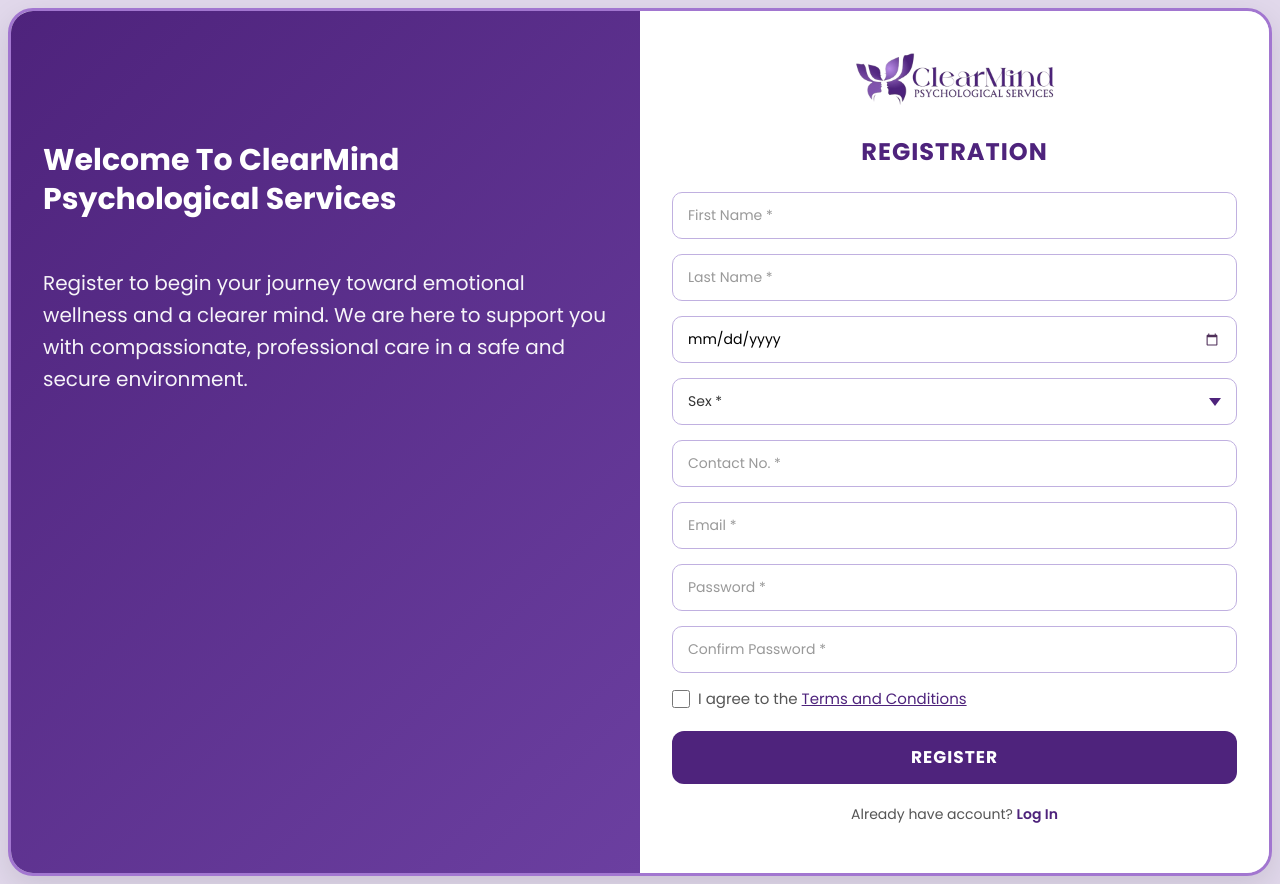
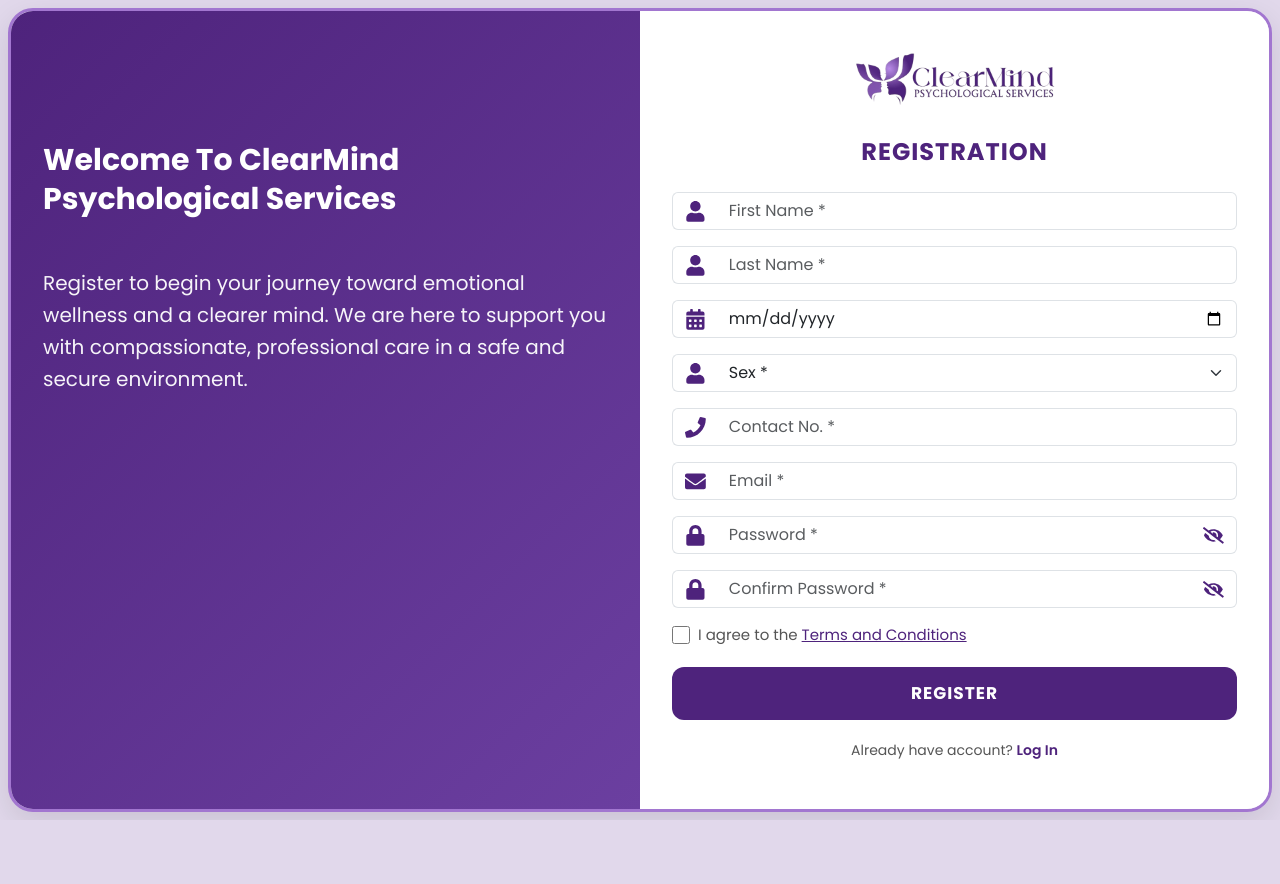
Before and after one commit to miriammulawin/ClearMind, a React (Vite) app in the folder clearmind-frontend/: page /register in a window 1280 px wide. After the commit the page ends 820 px from the top, so only its background shows below. Built offline with nearby package versions, Linux system fonts and the light colour scheme.

Commit message:
updated register

```diff
--- a/clearmind-frontend/src/ClientPages/Registration.css
+++ b/clearmind-frontend/src/ClientPages/Registration.css
@@ -20,7 +20,7 @@
 }
 
 .registration-wrapper {
-  margin:0 auto;
+  margin: 0 auto;
   width: 100%;
   max-width: 1400px;
   background: white;
@@ -30,11 +30,10 @@
   box-shadow: 0 10px 30px rgba(0, 0, 0, 0.1);
 }
 
-/* Left Panel - Welcome Section */
 .left-panel {
   background: linear-gradient(135deg, #4e237c 0%, #6b3fa0 100%);
   color: white;
-  padding:50px 32px;
+  padding: 50px 32px;
   display: flex;
   flex-direction: column;
   justify-content: flex-start;
@@ -56,7 +55,6 @@
   color: #ffff !important;
 }
 
-/* Right Panel - Form Section */
 .right-panel {
   padding: 32px;
   background: rgba(255, 255, 255, 0.72);
@@ -81,7 +79,6 @@
   letter-spacing: 1px;
 }
 
-/* Form Inputs */
 .form-input {
   width: 100%;
   padding: 12px 15px;
@@ -106,7 +103,6 @@
   color: #999;
 }
 
-/* Select Dropdown Styling */
 select.form-input {
   appearance: none;
   background: white
@@ -123,7 +119,6 @@
   padding: 10px;
 }
 
-/* Date Input Calendar Icon */
 input[type="date"].form-input {
   cursor: pointer;
 }
@@ -133,7 +128,6 @@
   filter: invert(20%) sepia(50%) saturate(500%) hue-rotate(240deg);
 }
 
-/* Error Text */
 .error-text {
   display: block;
   color: #dc3545;
@@ -142,7 +136,6 @@
   margin-bottom: 10px;
 }
 
-/* Checkbox */
 .checkbox-container {
   display: flex;
   align-items: center;
@@ -168,7 +161,6 @@
   text-decoration: underline;
 }
 
-/* Submit Button */
 .submit-btn {
   width: 100%;
   padding: 14px;
@@ -187,7 +179,6 @@
   background: #3a1a5e;
 }
 
-/* Login Link */
 .login-link {
   text-align: center;
   font-size: 14px;
@@ -209,3 +200,13 @@
 .login-link button:hover {
   text-decoration: underline;
 }
+
+input[type="password"]::-ms-reveal,
+input[type="password"]::-ms-clear {
+  display: none;
+}
+
+ .input-icon {
+   font-size: 1.3rem;
+  color: #4e237c;
+ }
--- a/clearmind-frontend/src/ClientPages/Registration.jsx
+++ b/clearmind-frontend/src/ClientPages/Registration.jsx
@@ -2,9 +2,20 @@
 import { useNavigate } from "react-router-dom";
 import "./Registration.css";
 import logo_registration from "../assets/CMPS_Logo.png";
+import {
+  FaEye,
+  FaEyeSlash,
+  FaUser,
+  FaCalendarAlt,
+  FaPhone,
+  FaEnvelope,
+  FaLock,
+} from "react-icons/fa";
 
 function Registration() {
   const navigate = useNavigate();
+  const [showPassword, setShowPassword] = useState(false);
+  const [showConfirmPassword, setShowConfirmPassword] = useState(false);
 
   const [formData, setFormData] = useState({
     firstName: "",
@@ -88,43 +99,89 @@
           <h3 className="form-title">REGISTRATION</h3>
 
           <form onSubmit={handleSubmit} noValidate>
+            <div className="mb-3">
+              <div className="input-group">
+                <span className="input-group-text bg-white border-end-0 input-icon">
+                  <FaUser />
+                </span>
+
                 <input
                   type="text"
                   name="firstName"
-              className={`form-input ${errors.firstName ? "error" : ""}`}
+                  className={`form-control border-start-0 ${
+                    errors.firstName ? "is-invalid" : ""
+                  }`}
                   placeholder="First Name *"
                   value={formData.firstName}
                   onChange={handleChange}
                 />
+              </div>
+
               {errors.firstName && (
-              <span className="error-text">{errors.firstName}</span>
+                <div className="invalid-feedback d-block">
+                  {errors.firstName}
+                </div>
               )}
+            </div>
+
+            <div className="mb-3">
+              <div className="input-group">
+                <span className="input-group-text bg-white border-end-0 input-icon">
+                  <FaUser />
+                </span>
 
                 <input
                   type="text"
                   name="lastName"
-              className={`form-input ${errors.lastName ? "error" : ""}`}
+                  className={`form-control border-start-0 ${
+                    errors.lastName ? "is-invalid" : ""
+                  }`}
                   placeholder="Last Name *"
                   value={formData.lastName}
                   onChange={handleChange}
                 />
+              </div>
+
               {errors.lastName && (
-              <span className="error-text">{errors.lastName}</span>
+                <div className="invalid-feedback d-block">
+                  {errors.lastName}
+                </div>
               )}
+            </div>
+
+            <div className="mb-3">
+              <div className="input-group">
+                <span className="input-group-text bg-white border-end-0 input-icon">
+                  <FaCalendarAlt />
+                </span>
 
                 <input
                   type="date"
                   name="dob"
-              className={`form-input ${errors.dob ? "error" : ""}`}
-              placeholder="Date of Birth *"
+                  className={`form-control border-start-0 ${
+                    errors.dob ? "is-invalid" : ""
+                  }`}
                   value={formData.dob}
                   onChange={handleChange}
                 />
-            {errors.dob && <span className="error-text">{errors.dob}</span>}
+              </div>
+
+              {errors.dob && (
+                <div className="invalid-feedback d-block">{errors.dob}</div>
+              )}
+            </div>
+
+            <div className="mb-3">
+              <div className="input-group">
+                <span className="input-group-text bg-white border-end-0 input-icon">
+                  <FaUser />
+                </span>
 
                 <select
                   name="sex"
-              className={`form-input ${errors.sex ? "error" : ""}`}
+                  className={`form-select border-start-0 ${
+                    errors.sex ? "is-invalid" : ""
+                  }`}
                   value={formData.sex}
                   onChange={handleChange}
                 >
@@ -132,53 +189,134 @@
                   <option value="male">Male</option>
                   <option value="female">Female</option>
                 </select>
-            {errors.sex && <span className="error-text">{errors.sex}</span>}
+              </div>
+
+              {errors.sex && (
+                <div className="invalid-feedback d-block">{errors.sex}</div>
+              )}
+            </div>
+
+            <div className="mb-3">
+              <div className="input-group">
+                <span className="input-group-text bg-white border-end-0 input-icon">
+                  <FaPhone />
+                </span>
 
                 <input
                   type="tel"
                   name="contactNo"
-              className={`form-input ${errors.contactNo ? "error" : ""}`}
+                  className={`form-control border-start-0 ${
+                    errors.contactNo ? "is-invalid" : ""
+                  }`}
                   placeholder="Contact No. *"
                   value={formData.contactNo}
                   onChange={handleChange}
                 />
+              </div>
+
               {errors.contactNo && (
-              <span className="error-text">{errors.contactNo}</span>
+                <div className="invalid-feedback d-block">
+                  {errors.contactNo}
+                </div>
               )}
+            </div>
+
+            <div className="mb-3">
+              <div className="input-group">
+                <span className="input-group-text bg-white border-end-0 input-icon">
+                  <FaEnvelope />
+                </span>
 
                 <input
                   type="email"
                   name="email"
-              className={`form-input ${errors.email ? "error" : ""}`}
+                  className={`form-control border-start-0 ${
+                    errors.email ? "is-invalid" : ""
+                  }`}
                   placeholder="Email *"
                   value={formData.email}
                   onChange={handleChange}
                 />
-            {errors.email && <span className="error-text">{errors.email}</span>}
+              </div>
 
+              {errors.email && (
+                <div className="invalid-feedback d-block">{errors.email}</div>
+              )}
+            </div>
+
+            <div className="mb-3">
+              <div className="input-group">
+                {/* LEFT LOCK ICON */}
+                <span className="input-group-text bg-white border-end-0 input-icon">
+                  <FaLock />
+                </span>
+
+                {/* PASSWORD INPUT */}
                 <input
-              type="password"
+                  type={showPassword ? "text" : "password"}
                   name="password"
-              className={`form-input ${errors.password ? "error" : ""}`}
+                  className={`form-control border-start-0 border-end-0 ${
+                    errors.password ? "is-invalid" : ""
+                  }`}
                   placeholder="Password *"
                   value={formData.password}
                   onChange={handleChange}
                 />
+
+                {/* RIGHT EYE TOGGLE */}
+                <span
+                  className="input-group-text bg-white border-start-0 input-icon"
+                  style={{ cursor: "pointer" }}
+                  onClick={() => setShowPassword(!showPassword)}
+                >
+                  {showPassword ? <FaEye /> : <FaEyeSlash />}
+                </span>
+              </div>
+
+              {/* VALIDATION */}
               {errors.password && (
-              <span className="error-text">{errors.password}</span>
+                <div className="invalid-feedback d-block">
+                  {errors.password}
+                </div>
               )}
+            </div>
 
+            <div className="mb-3">
+              <div className="input-group">
+                {/* LEFT LOCK ICON */}
+                <span className="input-group-text bg-white border-end-0 input-icon">
+                  <FaLock />
+                </span>
+
+                {/* PASSWORD INPUT */}
                 <input
-              type="password"
+                  type={showConfirmPassword ? "text" : "password"}
                   name="confirmPassword"
-              className={`form-input ${errors.confirmPassword ? "error" : ""}`}
+                  className={`form-control border-start-0 border-end-0 ${
+                    errors.confirmPassword ? "is-invalid" : ""
+                  }`}
                   placeholder="Confirm Password *"
                   value={formData.confirmPassword}
                   onChange={handleChange}
                 />
+
+                {/* RIGHT EYE TOGGLE */}
+                <span
+                  className="input-group-text bg-white border-start-0 input-icon"
+                  style={{ cursor: "pointer" }}
+                  onClick={() => setShowConfirmPassword(!showConfirmPassword)}
+                >
+                  {showConfirmPassword ? <FaEye /> : <FaEyeSlash />}
+                </span>
+              </div>
+
+              {/* VALIDATION */}
               {errors.confirmPassword && (
-              <span className="error-text">{errors.confirmPassword}</span>
+                <div className="invalid-feedback d-block">
+                  {errors.confirmPassword}
+                </div>
               )}
+            </div>
 
             <div className="checkbox-container">
               <input
```
Also changed, not shown: 1 other file (tests, documents, lock files or other folders). Lines whose indentation alone changed are shown as unchanged.
